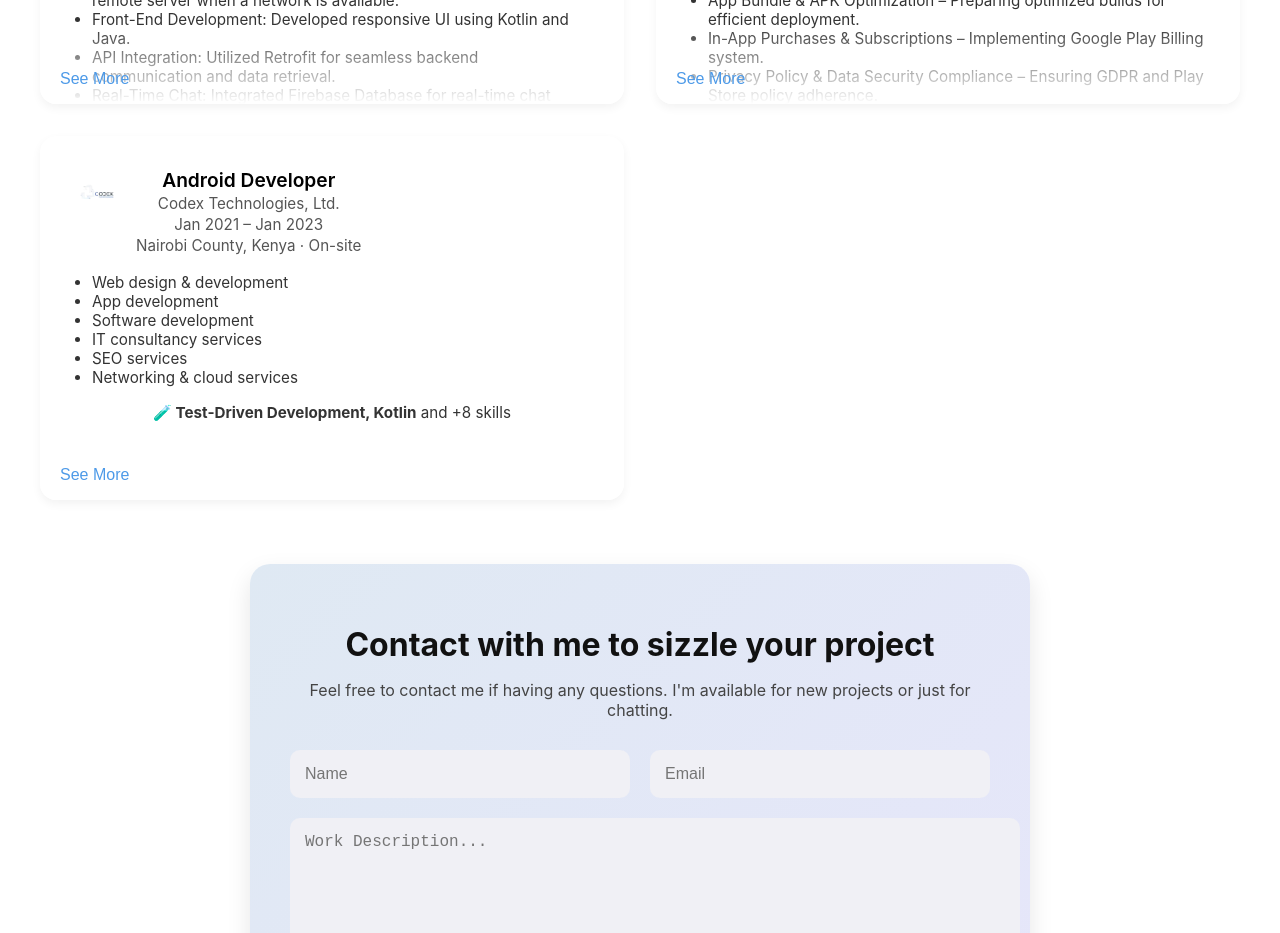
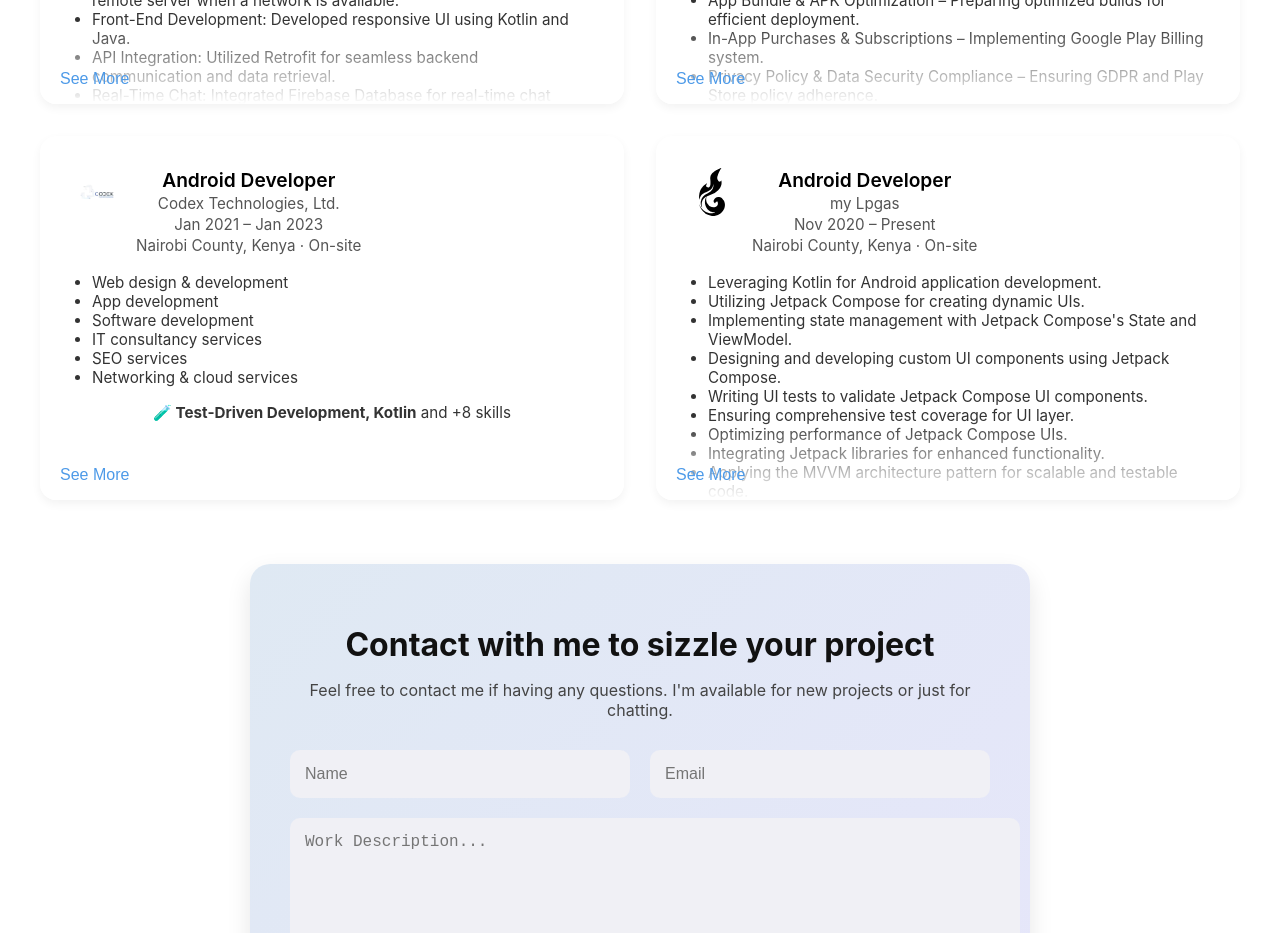
Before and after one commit to Terence-jumba/portfolioo, a React (Create React App) app: page / in a window 1280 px wide. Shown: the part 3080-4013 px from the top of the page. Built offline with nearby package versions, Linux system fonts and the light colour scheme.

Commit message:
updated experience

```diff
--- a/src/Experience.js
+++ b/src/Experience.js
@@ -6,12 +6,15 @@
 import aiulogo from './aiulogo.jpg';
 import codexlogo from './codexlogoo.png';
 import buupasslogo from './buupasslogoo.png';
+import lpgaslogo from './Lpgaslogo.svg';
 
 function Experience() {
 
     const [expanded, setExpanded] = useState(false);
 
     const toggleExpand = () => setExpanded(!expanded);
+
+    // add my lpgas
 
     const jobs = [
         {
@@ -201,6 +204,48 @@
                 }
             ]
         },
+        {
+            company: 'my Lpgas',
+            title: 'Android Developer',
+            duration: 'Nov 2020 – Present',
+            logo: lpgaslogo,
+            location: "Nairobi County, Kenya · On-site",
+            description: [
+                {
+                    pointo: "Leveraging Kotlin for Android application development."
+                },
+                {
+                    pointo: "Utilizing Jetpack Compose for creating dynamic UIs."
+                },
+                {
+                    pointo: "Implementing state management with Jetpack Compose's State and ViewModel."
+                },
+                {
+                    pointo: "Designing and developing custom UI components using Jetpack Compose."
+                },
+                {
+                    pointo: "Writing UI tests to validate Jetpack Compose UI components."
+                },
+                {
+                    pointo: "Ensuring comprehensive test coverage for UI layer."
+                },
+                {
+                    pointo: "Optimizing performance of Jetpack Compose UIs."
+                },
+                {
+                    pointo: "Integrating Jetpack libraries for enhanced functionality."
+                },
+                {
+                    pointo: "Applying the MVVM architecture pattern for scalable and testable code."
+                },
+                {
+                    pointo: "Using Retrofit for networking and managing API integrations."
+                },
+                {
+                    pointo: "Implementing Paging to handle large data sets efficiently."
+                }
+            ]
+        }
     ];
 
     return (
```
Also changed, not shown: src/Lpgaslogo.svg (added).
